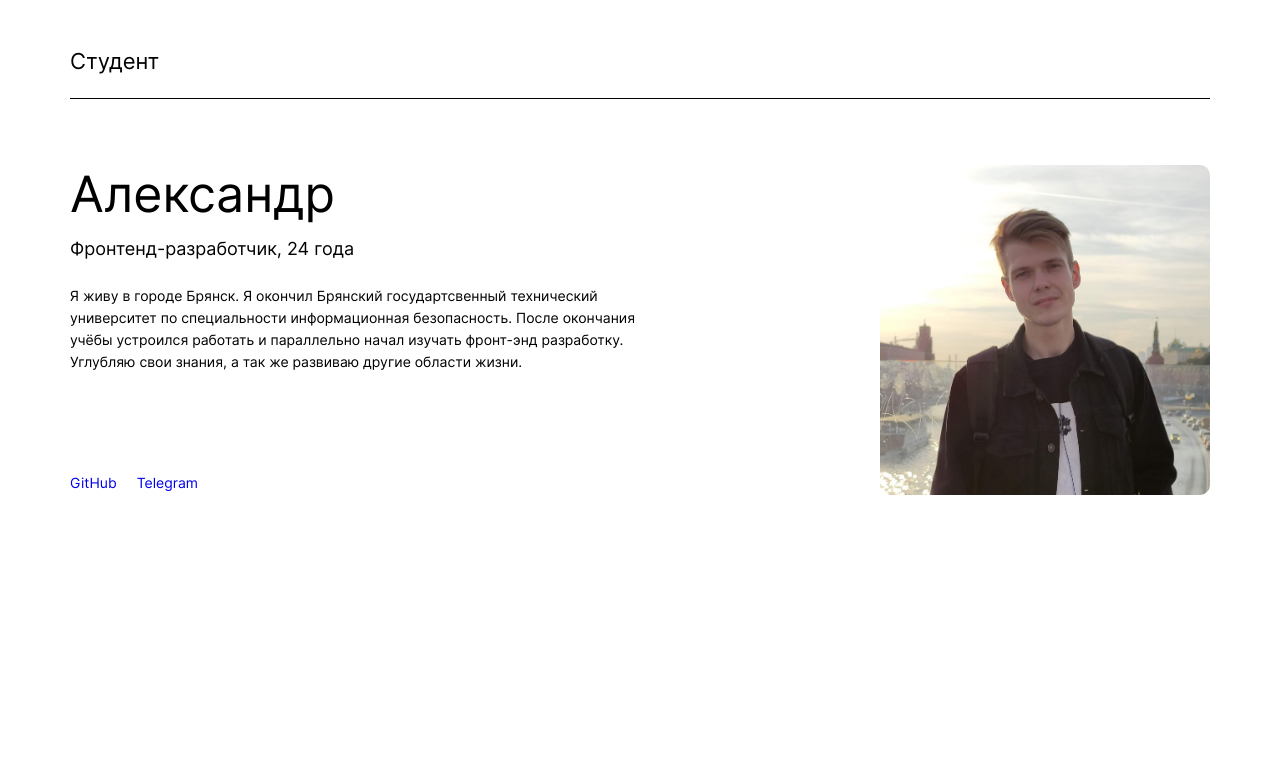
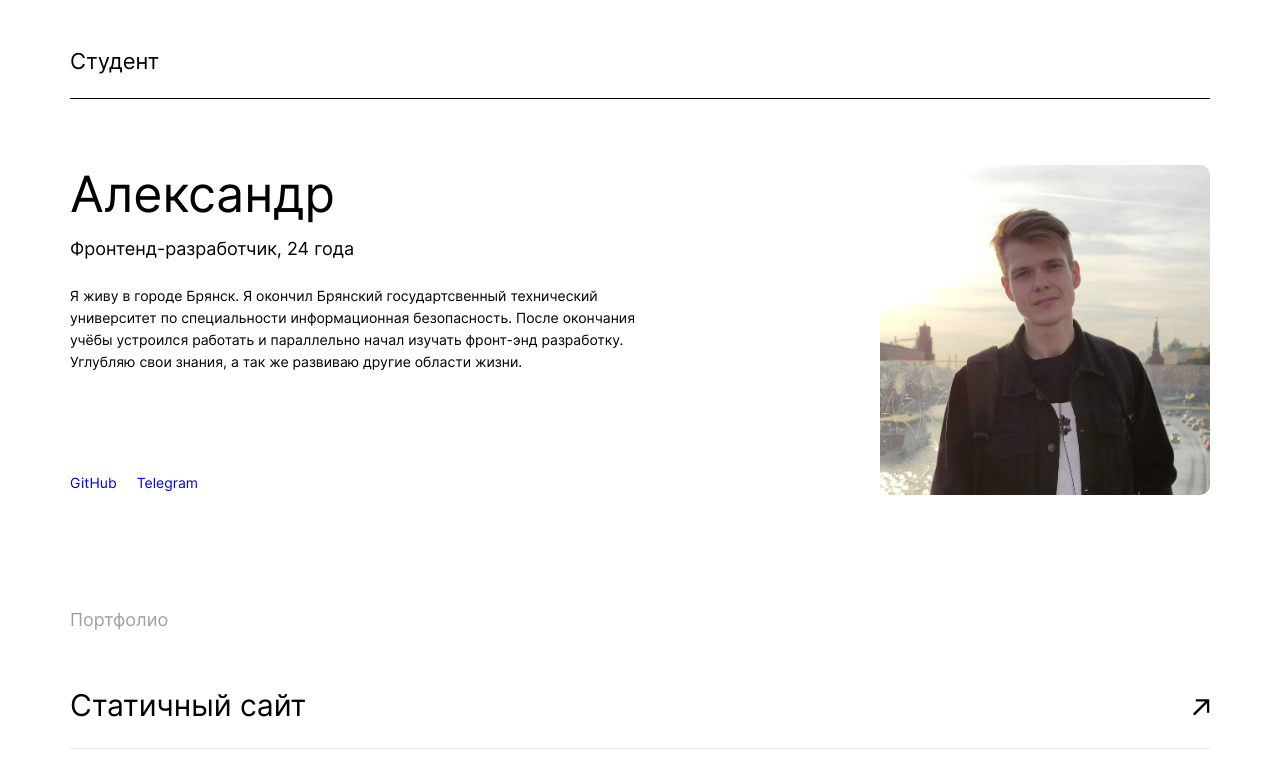
Before and after one commit to kronos2033/movies-explorer-frontend, a React (Create React App) app: page / in a window 1280 px wide. Shown: the part 2000-2781 px from the top of the page. Before the commit the page ends 2495 px from the top, so only its background shows below. Built offline with nearby package versions, Linux system fonts and the light colour scheme.

Commit message:
create main page

```diff
--- a/src/components/AboutMe/AboutMe.css
+++ b/src/components/AboutMe/AboutMe.css
@@ -1,7 +1,3 @@
-.about-me {
-  max-width: 1140px;
-  margin: 0 auto;
-}
 
 .about-me__title {
   font-style: normal;
--- a/src/components/AboutMe/AboutMe.js
+++ b/src/components/AboutMe/AboutMe.js
@@ -4,7 +4,7 @@ import myPhoto from '../../images/my-photo.jpeg';
 
 function AboutMe() {
   return (
-    <section className='about-me'>
+    <section className='about-me section_type_narrow'>
       <h2 className='about-me__title'>Студент</h2>
       <article className='about-me__info'>
       <div className = 'about-me__container'>
--- a/src/components/AboutProject/AboutProject.js
+++ b/src/components/AboutProject/AboutProject.js
@@ -2,7 +2,7 @@ import './AboutProject.css';
 
 function AboutProject() {
     return (
-        <div className='about'>
+        <section className='about section_type_narrow'>
             <h2 className="about__title">О проекте</h2>
             <div className ='about__diplom-container'>
                 <article className = 'about__diplom'>
@@ -24,7 +24,7 @@ function AboutProject() {
             <span className='about__techno'>Back-end</span>
             <span className='about__techno'>Front-end</span>
             </div>
-        </div>
+        </section>
     );
 }
 
--- /dev/null
+++ b/src/components/Footer/Footer.css
@@ -0,0 +1,40 @@
+.footer__title {
+  font-style: normal;
+  font-weight: normal;
+  font-size: 13px;
+  line-height: 16px;
+  text-align: center;
+  color: #a0a0a0;
+  margin: 79px 0 0 0;
+  padding-bottom: 20px;
+  border-bottom: 1px solid #e8e8e8;
+}
+
+.footer_container {
+  display: flex;
+  justify-content: space-between;
+}
+
+.footer__year {
+  font-style: normal;
+  font-weight: normal;
+  font-size: 13px;
+  line-height: 16px;
+}
+
+.footer__links {
+  display: flex;
+  justify-content: space-between;
+  align-items: center;
+  width: 263px;
+
+}
+
+.footer__link {
+  text-decoration: none;
+  font-style: normal;
+  font-weight: normal;
+  font-size: 13px;
+  line-height: 16px;
+   color: black;
+}
--- /dev/null
+++ b/src/components/Footer/Footer.js
@@ -0,0 +1,19 @@
+import './Footer.css';
+
+function Footer () {
+    return (
+<section className = 'footer section_type_narrow'>
+    <h2 className = 'footer__title'>Учебный проект Яндекс.Практикум х BeatFilm.</h2>
+    <div className = 'footer_container'>
+        <p className = 'footer__year'>&copy; 2020</p>
+        <nav className = 'footer__links'>
+            <a className = 'footer__link' href = 'https://praktikum.yandex.ru/'>Яндекс.Практикум</a>
+            <a className = 'footer__link' href = 'https://t.me/randomgodmod'>Telegram</a>
+            <a className = 'footer__link' href = 'https://github.com/kronos2033'>GitHub</a>
+        </nav>
+    </div>
+</section>
+    )
+}
+
+export default Footer;
--- a/src/components/Header/Header.js
+++ b/src/components/Header/Header.js
@@ -3,7 +3,7 @@ import { Link, Route } from 'react-router-dom';
 import './Header.css';
 function Header(props) {
   return (
-    <div className='header' style={{backgroundColor:props.backgroundColor}}>
+    <section className='header' style={{backgroundColor:props.backgroundColor}}>
       <img className='header__logo' src={headerLogo} alt='header-logo' />
       <div className='header__link'>
       <Route>
@@ -13,7 +13,7 @@ function Header(props) {
         <Link className='header__login'>Войти</Link>
       </Route>
       </div>
-    </div>
+    </section>
   );
 }
 
--- a/src/components/Main/Main.css
+++ b/src/components/Main/Main.css
@@ -2,3 +2,8 @@
     max-width: 1280px;
     margin: 0 auto;
 }
+
+.section_type_narrow {
+    max-width: 1140px;
+    margin: 0 auto;
+}
--- a/src/components/Main/Main.js
+++ b/src/components/Main/Main.js
@@ -4,18 +4,22 @@ import Navbar from '../Navbar/Navbar';
 import AboutProject from '../AboutProject/AboutProject';
 import Technologies from '../Technologies/Technologies';
 import AboutMe from '../AboutMe/AboutMe';
+import Portfolio from '../Portfolio/ Portfolio';
+import Footer from '../Footer/Footer';
 import './Main.css';
 
 function Main(props) {
   return (
-    <div className = 'main'>
+    <section className = 'main'>
       <Header backgroundColor = {'#F3C1F8'}/>
       <Promo />
       <Navbar/>
       <AboutProject/>
       <Technologies/>
       <AboutMe/>
-    </div>
+      <Portfolio/>
+      <Footer/>
+    </section>
   );
 }
 
--- /dev/null
+++ b/src/components/Portfolio/ Portfolio.js
@@ -0,0 +1,21 @@
+import './Portfolio.css';
+
+function Portfolio () {
+    return (
+<section className = 'portfolio section_type_narrow'>
+    <h2 className = 'portfolio__title'>
+        Портфолио
+    </h2>
+    <ul className = 'portfolio__projects'>
+        <li className = 'portfolio__project'><a className = 'portfolio__link'
+        href = 'https://how-to-learn-rust.vercel.app'>Статичный сайт</a></li>
+        <li className = 'portfolio__project'><a className = 'portfolio__link'
+        href = 'https://russian-travel-phi.vercel.app'>Адаптивный сайт</a></li>
+        <li className = 'portfolio__project'><a className = 'portfolio__link'
+        href = 'https://react-mesto-auth-nine.vercel.app/mesto'>Одностраничное приложение</a></li>
+    </ul>
+</section>
+    )
+}
+
+export default Portfolio;
--- /dev/null
+++ b/src/components/Portfolio/Portfolio.css
@@ -0,0 +1,43 @@
+.portfolio {
+  padding: 100px 0 125px 0;
+}
+
+.portfolio__title {
+  font-style: normal;
+  font-weight: normal;
+  font-size: 18px;
+  line-height: 20px;
+  color: #a0a0a0;
+}
+
+.portfolio__projects {
+  list-style: none;
+  margin: 50px 0 0 0;
+  padding: 0;
+}
+
+.portfolio__link {
+  position: relative;
+  text-decoration: none;
+  margin-top: 20px;
+  padding-bottom: 18px;
+  color: #000;
+  display: block;
+  font-style: normal;
+  font-weight: normal;
+  font-size: 30px;
+  line-height: 50px;
+}
+
+.portfolio__project {
+  border-bottom: 1px solid #e8e8e8;
+}
+
+.portfolio__project:last-child {
+  border-bottom: none;
+}
+.portfolio__link::after {
+  position: absolute;
+  right: 0;
+  content: url(../../images/portfolio-arrow.svg);
+}
--- a/src/components/Promo/Promo.js
+++ b/src/components/Promo/Promo.js
@@ -1,9 +1,9 @@
 import './Promo.css';
 function Promo(props) {
   return (
-    <div className='promo'>
+    <section className='promo'>
       <h1 className='promo__header'>Учебный проект студента факультета Веб-разработки.</h1>
-    </div>
+    </section>
   );
 }
 
--- a/src/components/Technologies/Technologies.js
+++ b/src/components/Technologies/Technologies.js
@@ -2,7 +2,7 @@ import './Technologies.css';
 
 function Technologies() {
   return (
-    <section className='technologies'>
+    <section className='technologies section'>
       <div className='technologies_narrow'>
         <h2 className='technplogies__title'>Технологии</h2>
         <article className='technplogies__article'>
```
Also changed, not shown: src/images/portfolio-arrow.svg (added). Lines whose indentation alone changed are shown as unchanged.
